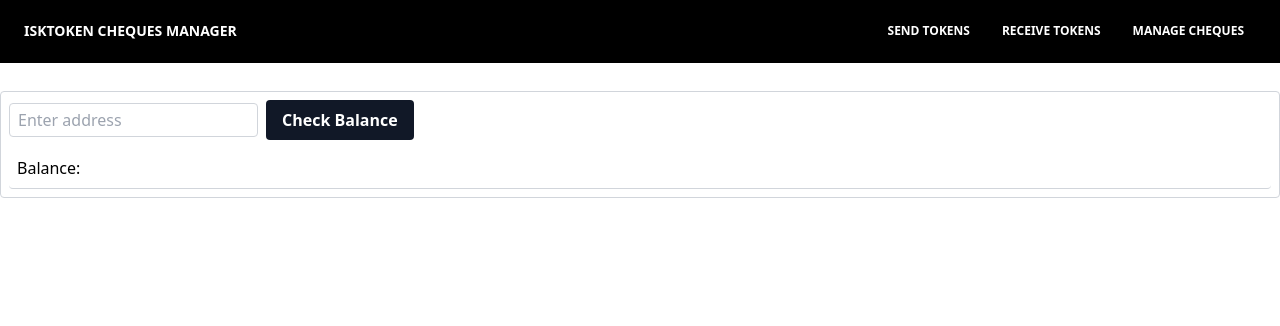
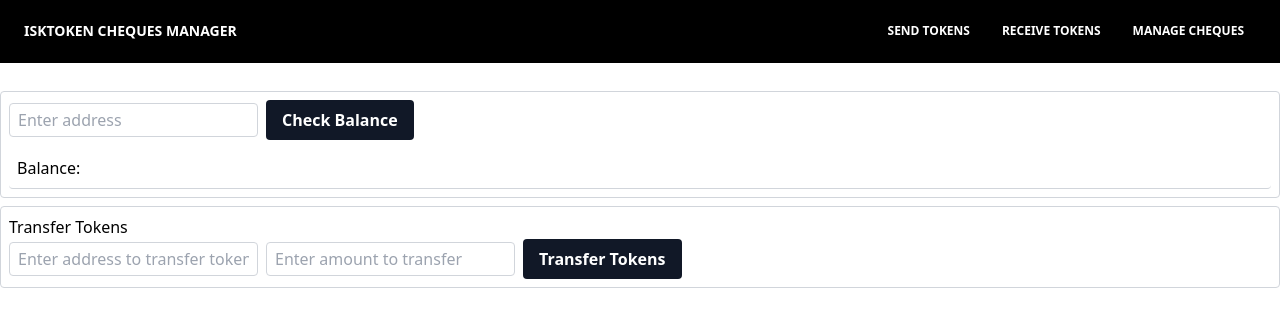
Before and after one commit to notoriousisk/token, a React (Create React App) app: page / in a window 1280 px wide. Shown: the top 326 px of the page. Built offline with nearby package versions, Linux system fonts and the light colour scheme.

Commit message:
feat: add transfer funtion to the home page

```diff
--- /dev/null
+++ b/src/components/TransferTokens.jsx
@@ -0,0 +1,43 @@
+import React, { useState } from "react";
+
+const TransferTokens = ({ windowContract }) => {
+  const [address, setAddress] = useState("");
+  const [amount, setAmount] = useState("");
+
+  const handleTransferTokens = async () => {
+    try {
+      const result = await windowContract.methods
+        .transfer(address, amount)
+        .send({ from: window.web3.eth.defaultAccount });
+      console.log("result:", result);
+    } catch (error) {
+      console.error("Error transferring tokens:", error);
+    }
+  };
+
+  return (
+    <div className='border border-gray-300 rounded p-2 my-2'>
+      <h2>Transfer Tokens</h2>
+      <input
+        placeholder="Enter address to transfer tokens to"
+        value={address}
+        onChange={(e) => setAddress(e.target.value)}
+        className='border border-gray-300 rounded px-2 py-1'
+      />
+      <input
+        placeholder="Enter amount to transfer"
+        value={amount}
+        onChange={(e) => setAmount(e.target.value)}
+        className='border border-gray-300 rounded px-2 py-1 mx-2'
+      />
+      <button
+        className='bg-gray-900 hover:bg-gray-500 text-white font-bold py-2 px-4 rounded'
+        onClick={handleTransferTokens}
+      >
+        Transfer Tokens
+      </button>
+    </div>
+  );
+};
+
+export default TransferTokens;
--- a/src/pages/HomePage.jsx
+++ b/src/pages/HomePage.jsx
@@ -1,5 +1,6 @@
 import React from "react";
 import CheckBalance from "../components/CheckBalance";
+import TransferTokens from "../components/TransferTokens";
 
 const HomePage = ({
     address,
@@ -16,6 +17,7 @@ const HomePage = ({
                     setAddress={setAddress}
                     windowContract={windowContract}
                 />
+                <TransferTokens windowContract={windowContract} />
             </div>
         </div>
     );
```
